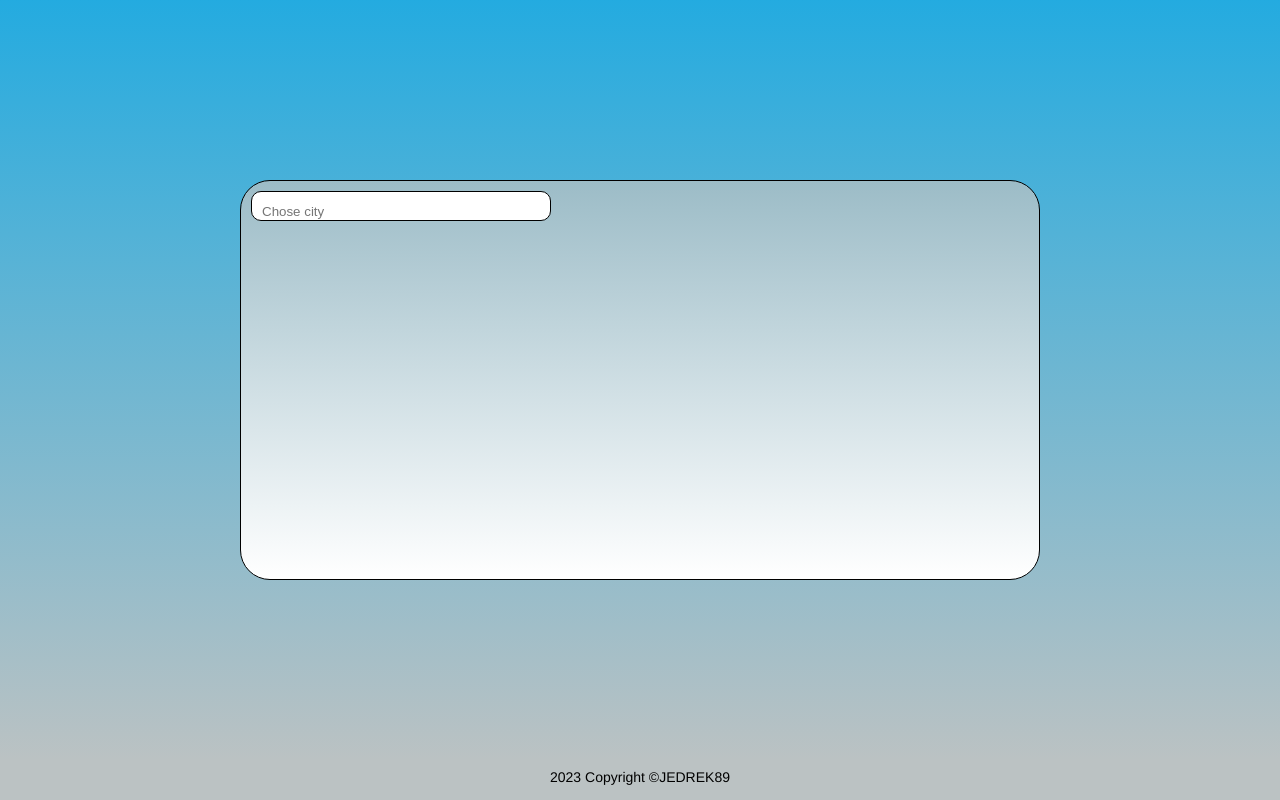
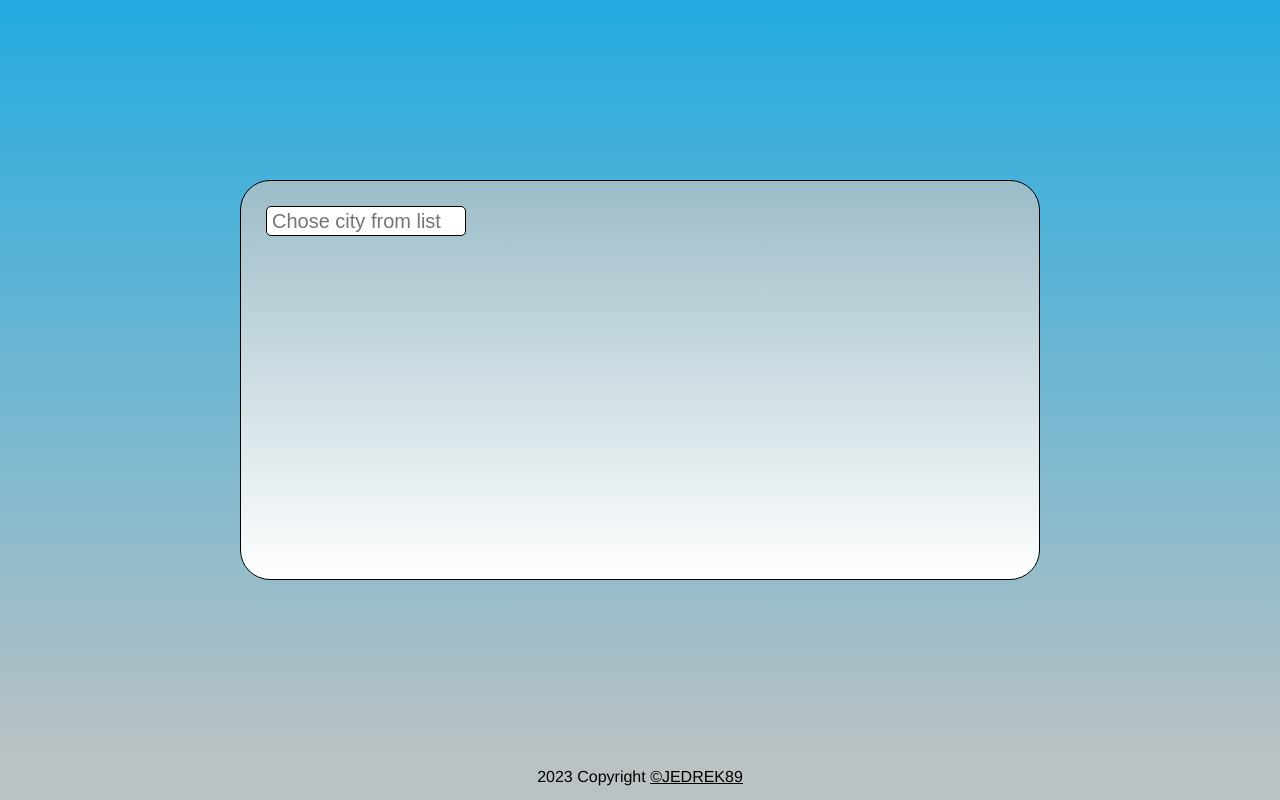
Before and after one commit to jedrek89/WeatherAPP-Angular, an Angular app: page / in a window 1280 px wide. Built offline with nearby package versions, Linux system fonts and the light colour scheme.

Commit message:
set styles and fuctions for input1

```diff
--- a/src/app/app.component.html
+++ b/src/app/app.component.html
@@ -1,14 +1,14 @@
-<!-- <body (click)="autocomplete1_Off()" (click)="autocomplete2_Off()"></body> -->
+<!-- <body (click)="hideAutocomplete1()"></body> -->
 <body>
   <div class="content">
     <div class="box1">
-      <div>
-        <input #city class="searchBar" placeholder="Chose city" type="text" [(ngModel)]="input1Value" value="{{input1Value}}" (keyup)="getInput1(input1Value)" >
-          <div [ngClass]="{'flyFromValAutocomplete': this.autocompleteStatus == 1, 'hideItem': this.autocompleteStatus == 0}">
-            <option (click)="autocomplete1_confirm(option)" [value]="option" *ngFor="let option of input1ValFilter; let i=index;">{{option}}</option>
+      <div class="searchBox1">
+        <input (click)="showAutocomplete1()" #city class="searchBar" placeholder="Chose city from list" type="text" [(ngModel)]="input1Value" value="{{input1Value}}" (keyup)="getInput1(input1Value)" >
+          <div [ngClass]="{'showAutocomplete1': this.autocompleteStatus1 == 1, 'hideItem': this.autocompleteStatus1 == 0}">
+            <option class="option" (click)="autocomplete1_confirm(city)" [value]="city" *ngFor="let city of cities; let i=index;">{{city}}</option>
           </div>
       </div>
     </div>
   </div>
-  <footer class="footer">{{currentDate | date: 'yyyy'}} Copyright ©JEDREK89</footer>
+  <footer class="footer">{{currentDate | date: 'yyyy'}} Copyright&nbsp;<a class="footerLink" href="https://github.com/jedrek89">©JEDREK89</a></footer>
 </body>
--- a/src/app/app.component.scss
+++ b/src/app/app.component.scss
@@ -28,20 +28,61 @@ body{
     margin: auto;
     width: 800px;
     height: 400px;
+    display: flex;
     border-radius: 30px;
     border: 1px solid black;
     background: rgb(156,188,199);
     background: linear-gradient(180deg, rgba(156,188,199,1) 0%, rgba(255,255,255,1) 100%);
+    overflow: hidden;
 }
 
-.searchBar{
-    margin: 10px 0px 0px 10px;
-    padding: 10px 0px 0px 10px;
-    width: 300px;
-    height: 30px;
-    border-radius: 10px;
-    border: 1px solid black;
+.searchBox1{
+    all: unset;
+    margin: 20px 0px 0px 20px;
+    padding: 5px 0px 0px 5px;
+    font-size: 20px;
+    font-family: $font-family_2;
+    transition: 0.5s;
+
+    .searchBar{
+        width: 200px;
+        height: 30px;
+        padding-left: 5px;
+        font-size: 20px;
+        background: rgb(255, 255, 255);
+        border-radius: 5px;
+        border: 1px solid black;
+        transition: 0.5s;
+    }
+
+    .showAutocomplete1{
+        background: rgb(255, 255, 255);
+        height: fit-content;
+        border-radius: 5px;
+        border: 1px solid black;
+        transition: 0.5s;
+    }
+
+    .option{
+        height: fit-content;
+        cursor: pointer;
+        padding-left: 5px;
+        transition: 0.5s;
+    }
+
+    .option:hover{
+        background:  rgb(156,188,199);
+        transition: 0.5s;
+    }
 }
+
+
+
+
+
+
+
+
 
 .footer{
     margin: 0, auto;
@@ -50,9 +91,13 @@ body{
     align-items: center;
     justify-content: center;
     height: 4vh;
-    font-family: Cursive, Helvetica, sans-serif;
-    font-size: 14px;
-    text-decoration: none;
+    font-family: $font-family_2;
+    font-size: 16px;
+    color: black;
+    .footerLink{
+        text-decoration: underline;
+        color: black;
+    }
 }
 
 @media screen and (max-width: 992px){
--- a/src/app/app.component.ts
+++ b/src/app/app.component.ts
@@ -19,25 +19,35 @@ interface Food {
 export class AppComponent implements OnInit{
   currentDate = new Date();
   myControl = new FormControl('');
-  autocompleteStatus: any;
+  autocompleteStatus1: any;
   input1Value: any;
-  input1ValFilter: any;
 
   cities: string[] = ['Warszawa', 'Łódź', 'Wrocław', 'Poznań', 'Gdańsk', 'Szczecin', 'Bydgoszcz'];
 
   ngOnInit() {
+    this.autocompleteStatus1 = 0;
   }
 
   autocomplete1_confirm(data: any){
-
+    console.log("chosed otpion", data);
+    this.autocompleteStatus1 = 0;
+    this.input1Value = data;
   }
 
   getInput1(data: any){
-    console.log("input1val: ", data)
+    console.log("input1val: ", data);
+  }
+
+  showAutocomplete1(){
+    console.log("show autocomplete");
+    this.autocompleteStatus1 = 1;
+  }
+
+  hideAutocomplete1(){
+    console.log("hide autocomplete");
+    this.autocompleteStatus1 = 0;
   }
 
 
 
-
-
 }
```
